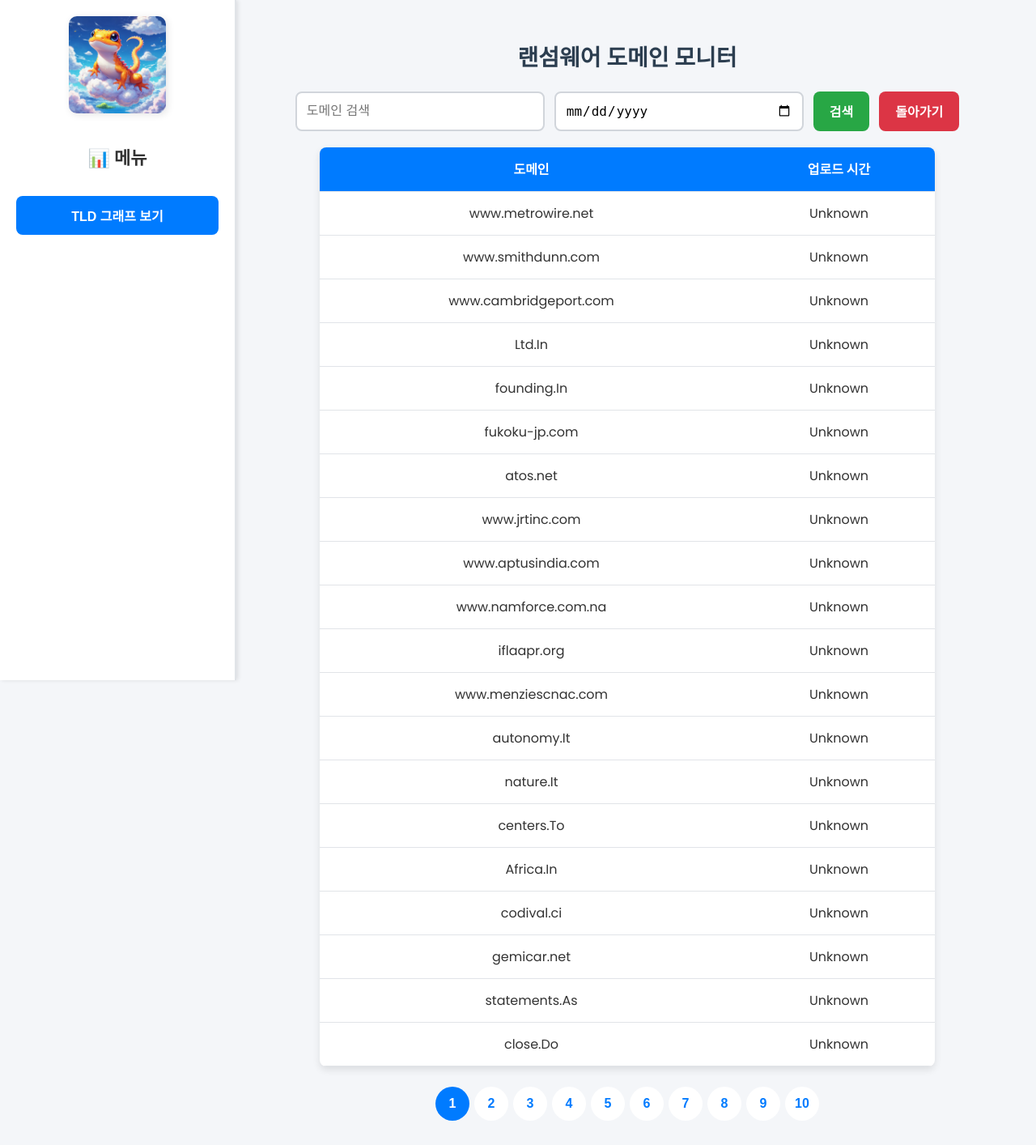
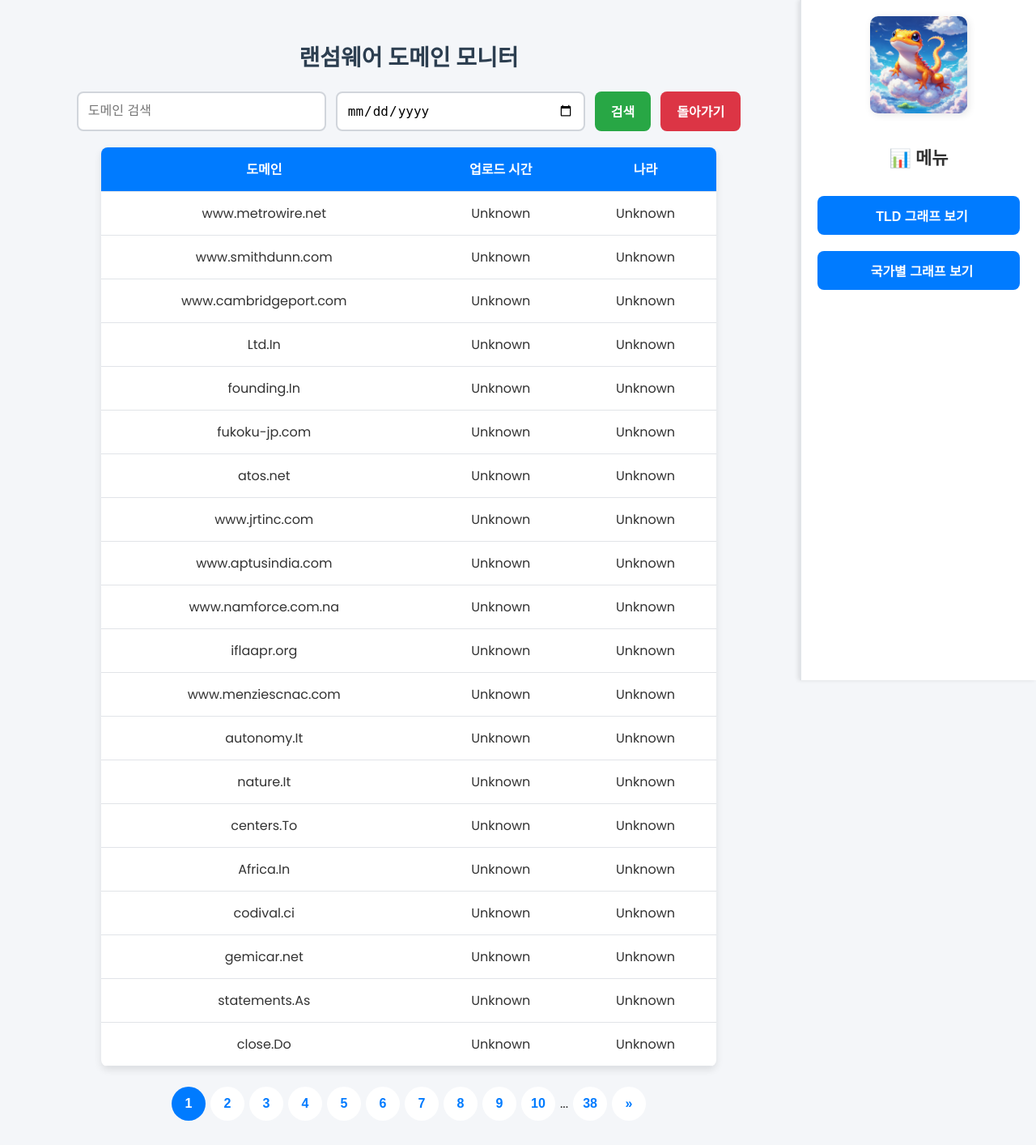
Before and after one commit to Yamewrong/kakaoXgroom_darkweb_monitoring, a Flask app: page / in a window 1280 px wide. Shown: the whole page at 81% size. Run offline with Flask 3, Linux system fonts and the light colour scheme; data comes from the database, SQL or seed files in the repository.

Commit message:
Update index.html

```diff
--- a/darkweb_crawler/darkweb_crawler/spiders/templates/index.html
+++ b/darkweb_crawler/darkweb_crawler/spiders/templates/index.html
@@ -18,7 +18,7 @@
             color: #333;
         }
 
-        /* 좌측 사이드바 */
+        /* ✅ 우측 사이드바 */
         .sidebar {
             width: 250px;
             height: 100vh;
@@ -27,19 +27,29 @@
             display: flex;
             flex-direction: column;
             align-items: center;
-            box-shadow: 2px 0px 5px rgba(0, 0, 0, 0.1);
+            box-shadow: -2px 0px 5px rgba(0, 0, 0, 0.1); /* 그림자 방향 수정 */
             position: fixed;
-            left: 0;
+            right: 0; /* 🔹 오른쪽 배치 */
             top: 0;
-            border-right: 2px solid #e1e4e8;
+            border-left: 2px solid #e1e4e8;
         }
 
+        /* ✅ 내용 정렬 조정 (사이드바 오른쪽 이동) */
+        .content {
+            flex-grow: 1;
+            padding: 30px;
+            margin-right: 270px; /* 🔹 오른쪽에 여백 추가 */
+            text-align: center;
+        }
+
+        /* ✅ 사이드바 타이틀 */
         .sidebar h3 {
             font-size: 22px;
             font-weight: 600;
             margin-bottom: 20px;
         }
 
+        /* ✅ 로고 스타일 */
         .sidebar img {
             width: 120px;
             height: auto;
@@ -48,6 +58,7 @@
             box-shadow: 2px 2px 10px rgba(0, 0, 0, 0.1);
         }
 
+        /* ✅ 버튼 스타일 (아이콘 포함) */
         .sidebar button {
             width: 100%;
             padding: 12px;
@@ -60,26 +71,28 @@
             background-color: #007bff;
             color: white;
             transition: all 0.3s;
+            display: flex;
+            align-items: center;
+            justify-content: center;
+            gap: 8px; /* 아이콘과 텍스트 간격 */
+        }
+
+        .sidebar button i {
+            font-size: 18px;
         }
 
         .sidebar button:hover {
             background-color: #0056b3;
         }
 
-        /* 메인 콘텐츠 */
-        .content {
-            flex-grow: 1;
-            padding: 30px;
-            margin-left: 270px;
-            text-align: center;
-        }
-
+        /* ✅ 제목 스타일 */
         h1 {
             font-size: 28px;
             font-weight: 600;
             color: #2c3e50;
         }
 
+        /* ✅ 검색창 */
         .search-container {
             margin: 20px 0;
             display: flex;
@@ -97,6 +110,7 @@
             outline: none;
         }
 
+        /* ✅ 검색 & 돌아가기 버튼 */
         .search-button, .back-button {
             padding: 12px 20px;
             font-size: 16px;
@@ -126,6 +140,7 @@
             background-color: #c82333;
         }
 
+        /* ✅ 테이블 스타일 */
         table {
             width: 80%;
             margin-top: 20px;
@@ -150,7 +165,7 @@
             font-weight: 600;
         }
 
-        /* 페이지네이션 */
+        /* ✅ 페이지네이션 */
         .pagination {
             display: flex;
             justify-content: center;
@@ -177,6 +192,7 @@
             background-color: #007bff;
             color: white;
         }
+
     </style>
     <script>
         let currentPage = 1;
@@ -215,6 +231,7 @@
                     let row = `<tr>
                         <td>${domain.domain}</td>
                         <td>${domain.upload_time}</td>
+                        <td>${domain.country || 'Unknown'}</td>
                     </tr>`;
                     tableBody.innerHTML += row;
                 });
@@ -231,16 +248,58 @@
             let paginationContainer = document.getElementById("pagination");
             paginationContainer.innerHTML = "";
 
-            for (let i = 1; i <= Math.min(10, totalPages); i++) {
+            let maxPagesToShow = 10;
+            let startPage = Math.max(1, currentPage - Math.floor(maxPagesToShow / 2));
+            let endPage = Math.min(totalPages, startPage + maxPagesToShow - 1);
+
+            if (startPage > 1) {
+                let firstPageButton = document.createElement("button");
+                firstPageButton.textContent = "1";
+                firstPageButton.onclick = () => fetchDomains(1);
+                paginationContainer.appendChild(firstPageButton);
+
+                if (startPage > 2) {
+                    let dots = document.createElement("span");
+                    dots.textContent = "...";
+                    paginationContainer.appendChild(dots);
+                }
+            }
+
+            for (let i = startPage; i <= endPage; i++) {
                 let button = document.createElement("button");
                 button.textContent = i;
                 button.onclick = () => fetchDomains(i);
-
                 if (i === currentPage) {
                     button.classList.add("active");
                 }
+                paginationContainer.appendChild(button);
+            }
 
-                paginationContainer.appendChild(button);
+            if (endPage < totalPages) {
+                if (endPage < totalPages - 1) {
+                    let dots = document.createElement("span");
+                    dots.textContent = "...";
+                    paginationContainer.appendChild(dots);
+                }
+
+                let lastPageButton = document.createElement("button");
+                lastPageButton.textContent = totalPages;
+                lastPageButton.onclick = () => fetchDomains(totalPages);
+                paginationContainer.appendChild(lastPageButton);
+            }
+
+            if (currentPage > 1) {
+                let prevButton = document.createElement("button");
+                prevButton.textContent = "«";
+                prevButton.onclick = () => fetchDomains(currentPage - 1);
+                paginationContainer.prepend(prevButton);
+            }
+
+            if (currentPage < totalPages) {
+                let nextButton = document.createElement("button");
+                nextButton.textContent = "»";
+                nextButton.onclick = () => fetchDomains(currentPage + 1);
+                paginationContainer.appendChild(nextButton);
             }
         }
 
@@ -260,7 +319,12 @@
     <div class="sidebar">
         <img src="/static/도롱뇽.jpg" alt="도롱뇽">
         <h3>📊 메뉴</h3>
-        <button onclick="window.location.href='/visualization'">TLD 그래프 보기</button>
+        <button onclick="window.location.href='/visualization'">
+            <i class="fa-solid fa-chart-line"></i> TLD 그래프 보기
+        </button>
+        <button onclick="window.location.href='/country_visualization'">
+            <i class="fa-solid fa-globe"></i> 국가별 그래프 보기
+        </button>
     </div>
 
     <div class="content">
@@ -272,7 +336,7 @@
             <button id="backButton" class="back-button" onclick="resetSearch()">돌아가기</button>
         </div>
         <table>
-            <thead><tr><th>도메인</th><th>업로드 시간</th></tr></thead>
+            <thead><tr><th>도메인</th><th>업로드 시간</th><th>나라</th></tr></thead>
             <tbody id="results"></tbody>
         </table>
         <div id="pagination" class="pagination"></div>
```
